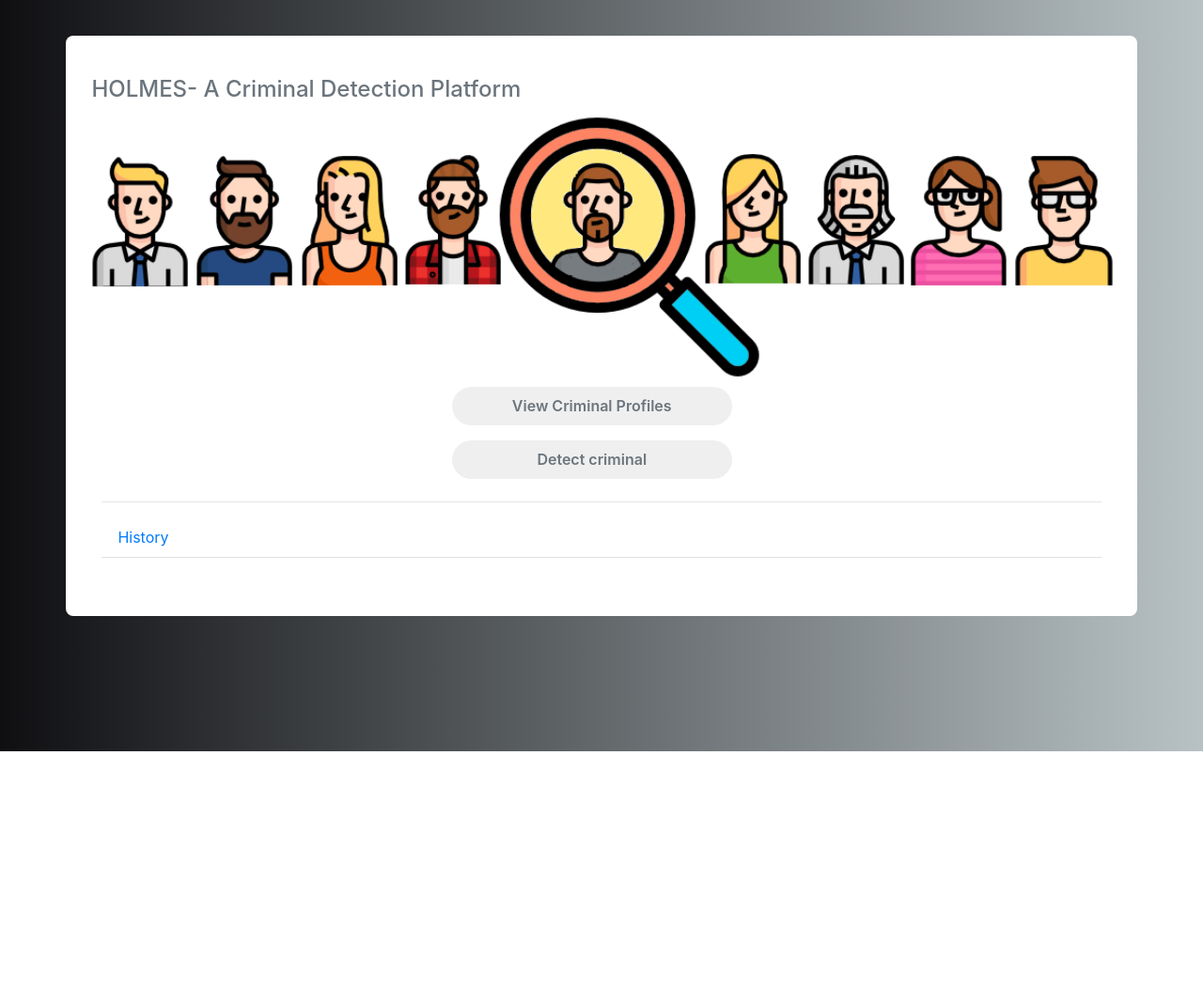
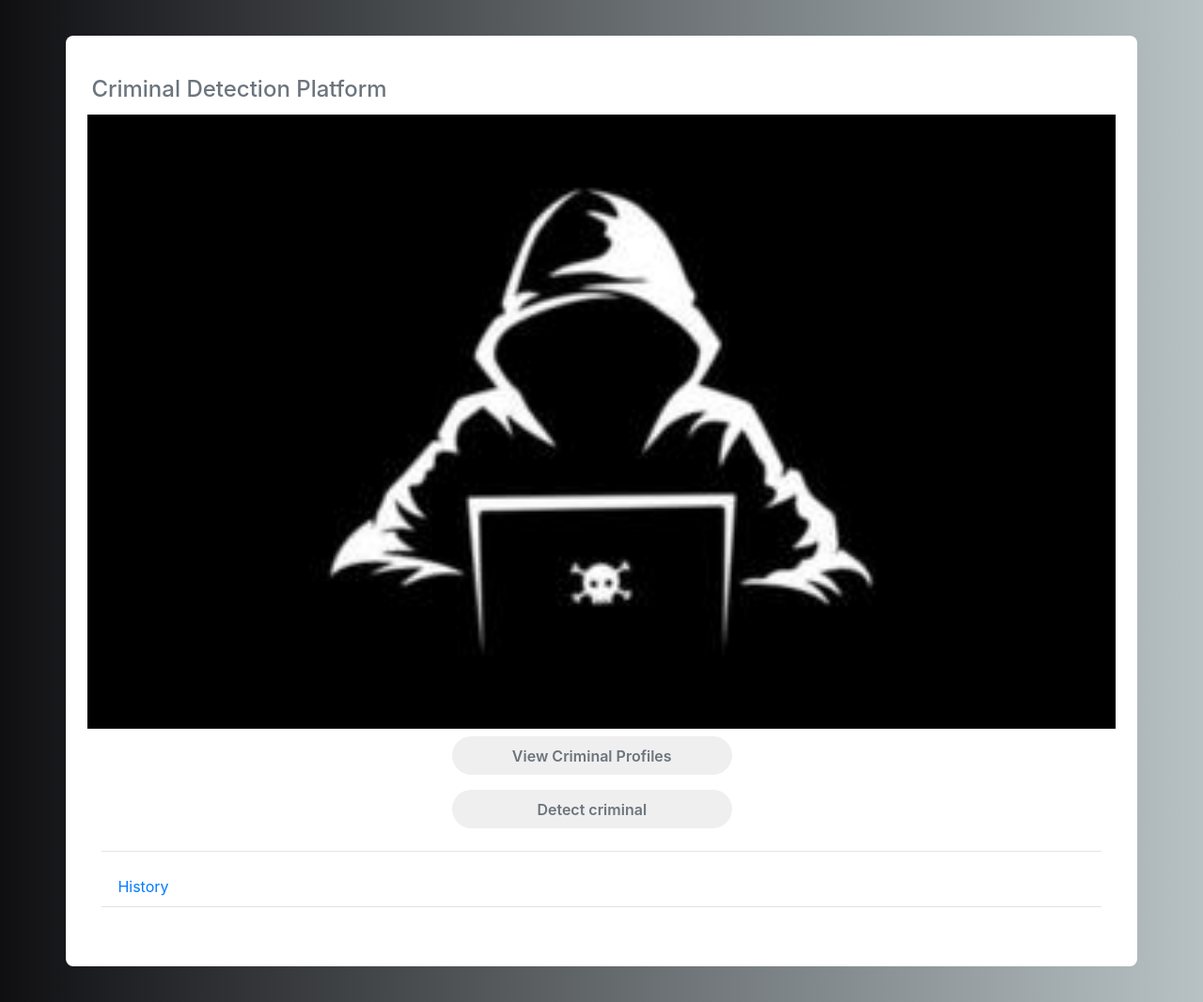
Before and after one commit to sahil9625/Criminal-Record-Management-System, a Django app: page / in a window 1280 px wide. Shown: the whole page at 94% size. Before the commit the page ends 800 px from the top, so only its background shows below. Run offline with Django 3.2, Linux system fonts and the light colour scheme; data that the repository does not hold is empty; some libraries are stand-ins or nearby versions.

Commit message:
files added

```diff
--- a/core/templates/core/home.html
+++ b/core/templates/core/home.html
@@ -6,7 +6,7 @@
 <div class="container emp-profile">
 
     <div class="row">
-            <h4 class="text-muted p-1">HOLMES- A Criminal Detection Platform</h4>
+            <h4 class="text-muted p-1"> Criminal Detection Platform</h4>
             <img src="{% static 'img/logo.png'%}" alt="" width="250%">
         <div class="col-md-4">
             <div class="profile-head">
--- a/core/templates/core/profiles.html
+++ b/core/templates/core/profiles.html
@@ -10,7 +10,7 @@ and delete them {% endcomment %}
 
     <div class="row">
         <div class="col-md-3">        {% comment %} to adjust the size of image and title {% endcomment %}
-            <h4 class="text-muted p-1"> HOLMES- A Criminal Detection Platform</h4>
+            <h4 class="text-muted p-1"> Criminal Detection Platform</h4>
             <img src="{% static 'img/logo.png'%}" alt="" width="250%">
         </div>
         <div class="col-md-5">
```
Also changed, not shown: README.md (deleted), Website_Screenshots/1.png (deleted), Website_Screenshots/10.png (deleted), Website_Screenshots/11.png (deleted), Website_Screenshots/12.png (deleted), Website_Screenshots/2.png (deleted), Website_Screenshots/5.png (deleted), Website_Screenshots/6.png (deleted), Website_Screenshots/7.png (deleted), Website_Screenshots/8.png (deleted), Website_Screenshots/9.png (deleted), db.sqlite3, media/Osama-bin-Laden_c8qtXtP.jpg (added), static/img/logo.png.
